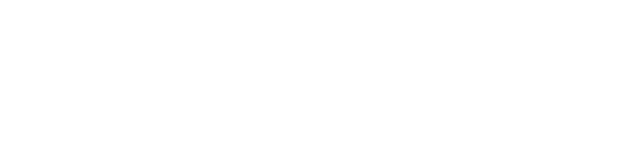
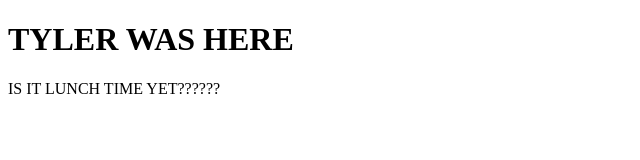
Before and after one commit to mtclark0518/3rdgitcollab, a plain HTML site: page index.html in a window 1280 px wide. Shown: the whole page, without its empty margins (0-640 px from the left). Drawn offline with Linux system fonts and the light colour scheme.

Commit message:
tyler changes

```diff
--- a/index.html
+++ b/index.html
@@ -4,6 +4,7 @@
 	<title>practice git collab</title>
 </head>
 <body>
-
+<h1>TYLER WAS HERE</h1>
+<p>IS IT LUNCH TIME YET??????</p>
 </body>
 </html>
```
Also changed, not shown: 1 other file.
